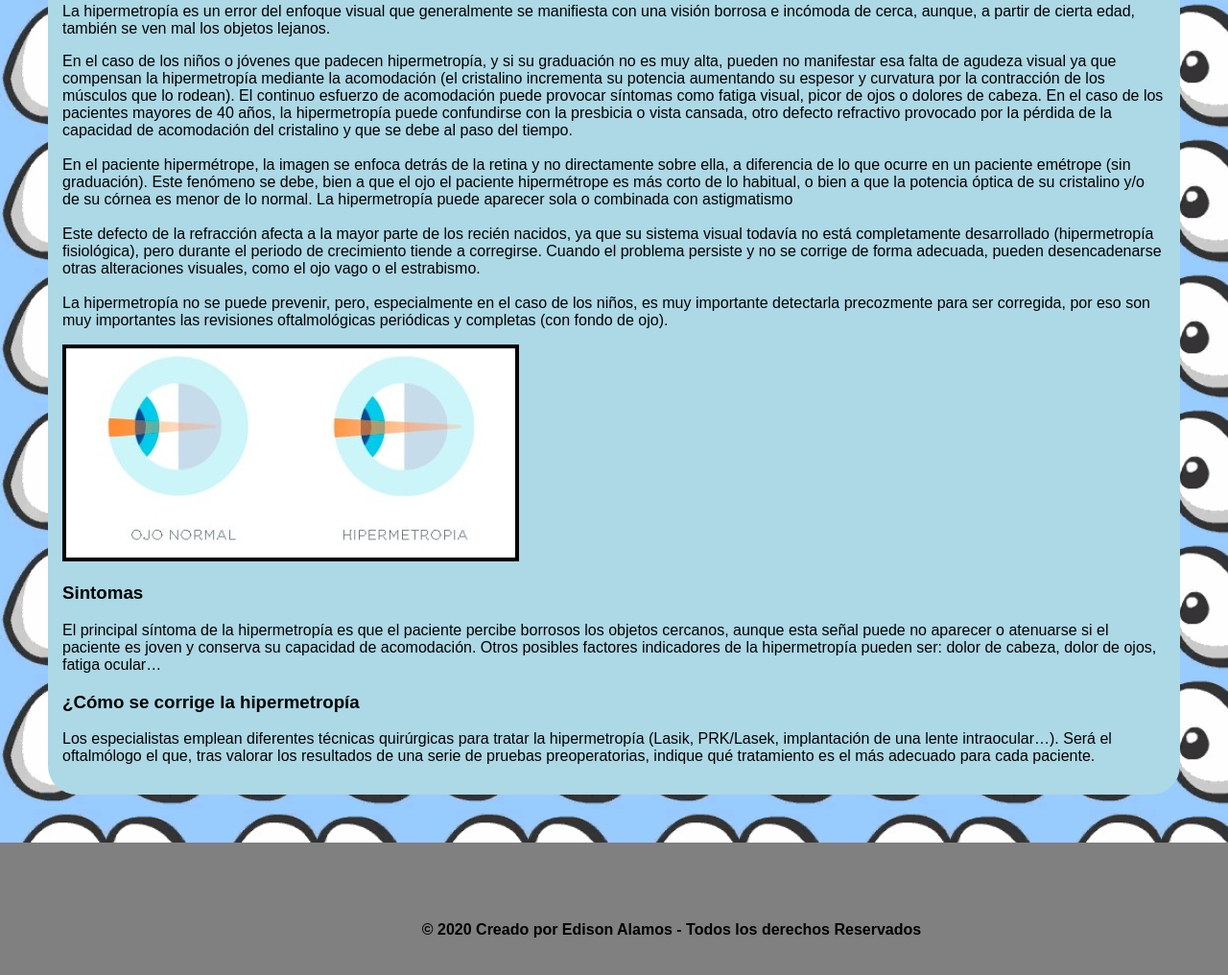
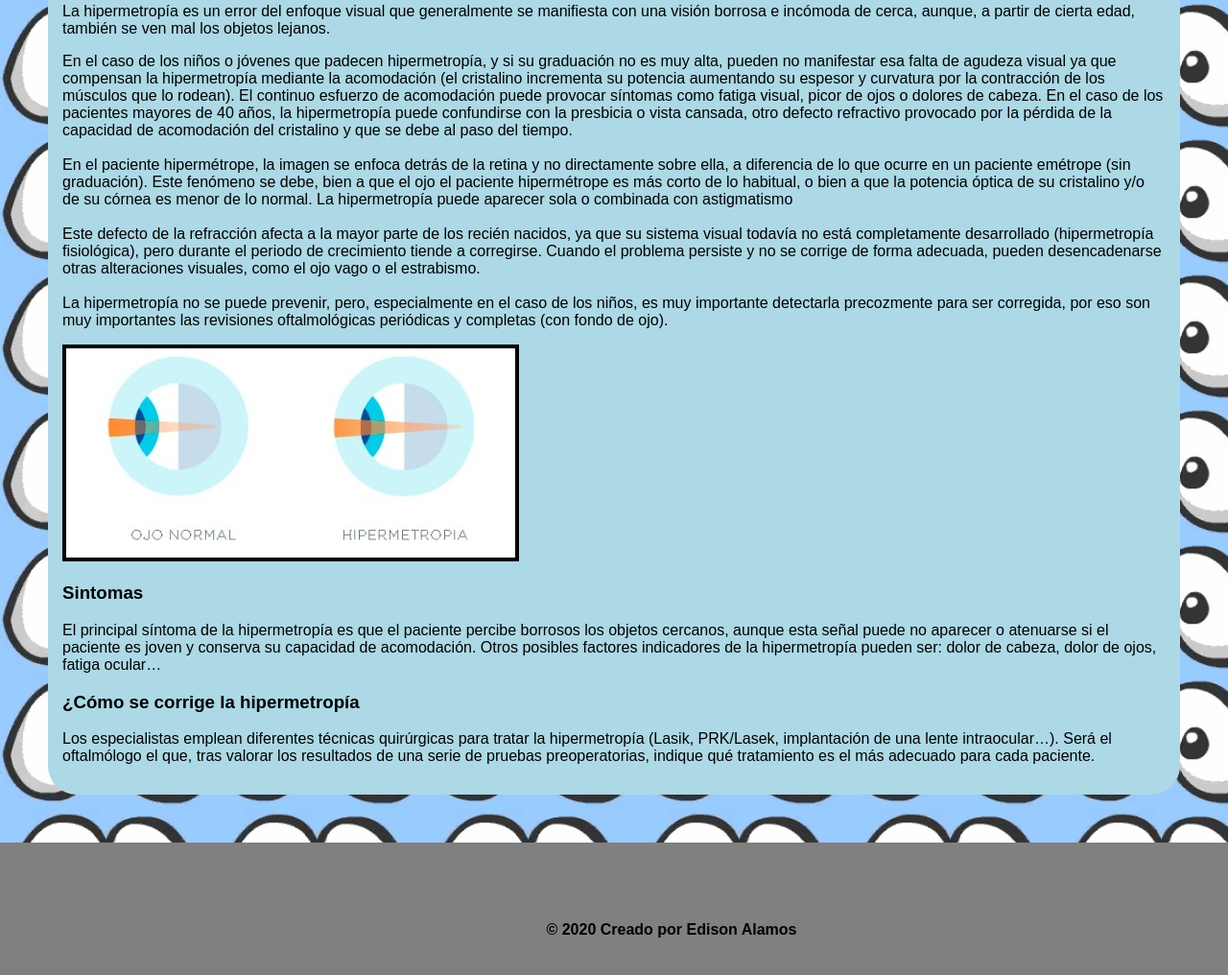
Before and after one commit to edi-15/g.artic., a plain HTML site: page Hipermetropía/Hipermetropía.html in a window 1280 px wide. Shown: the part 285-1301 px from the top of the page at 96% size. Drawn offline with Linux system fonts and the light colour scheme.

Commit message:
Update Hipermetropía.html

```diff
--- a/Hipermetropía/Hipermetropía.html
+++ b/Hipermetropía/Hipermetropía.html
@@ -44,7 +44,7 @@
         </section>
 
         <footer>
-            <h4 class="copyright">© 2020 Creado por Edison Alamos - Todos los derechos Reservados</h4>
+            <h4 class="copyright">© 2020 Creado por Edison Alamos</h4>
         </footer>
     </body>
 </html>
```
